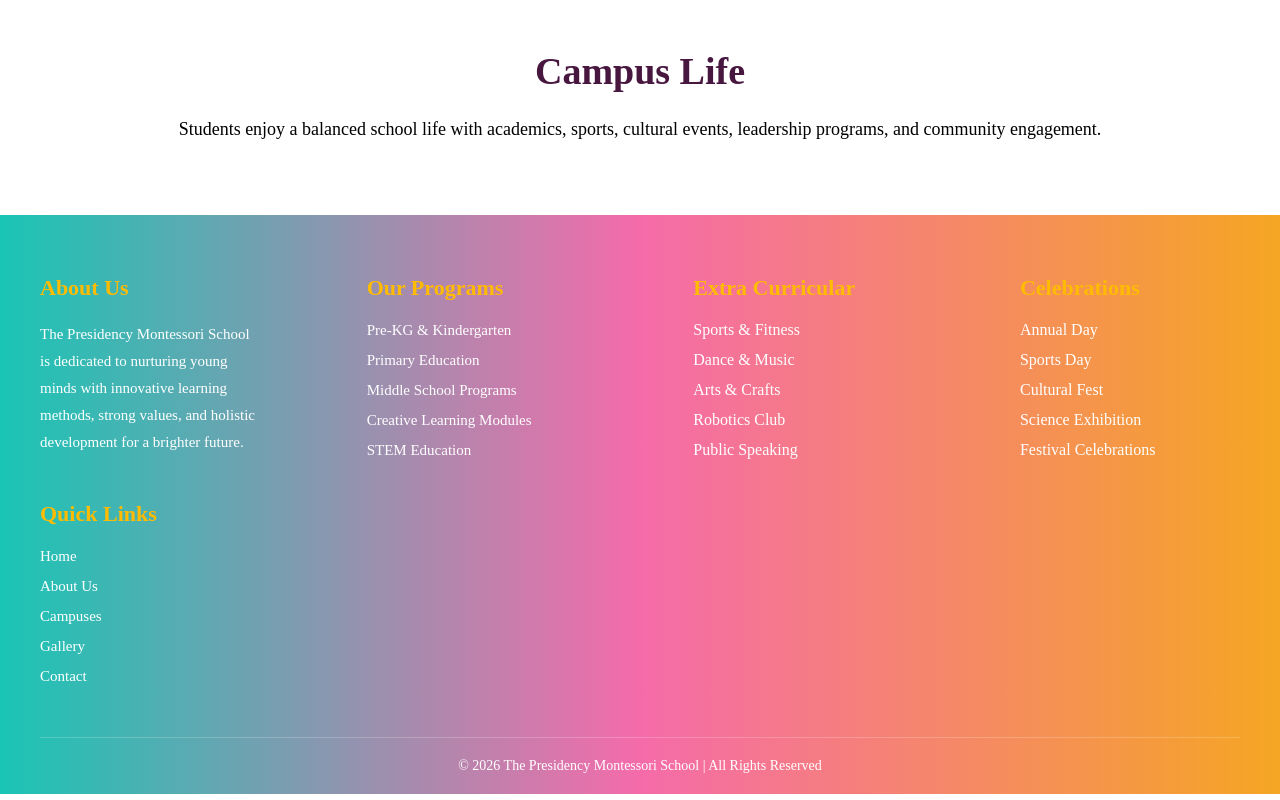
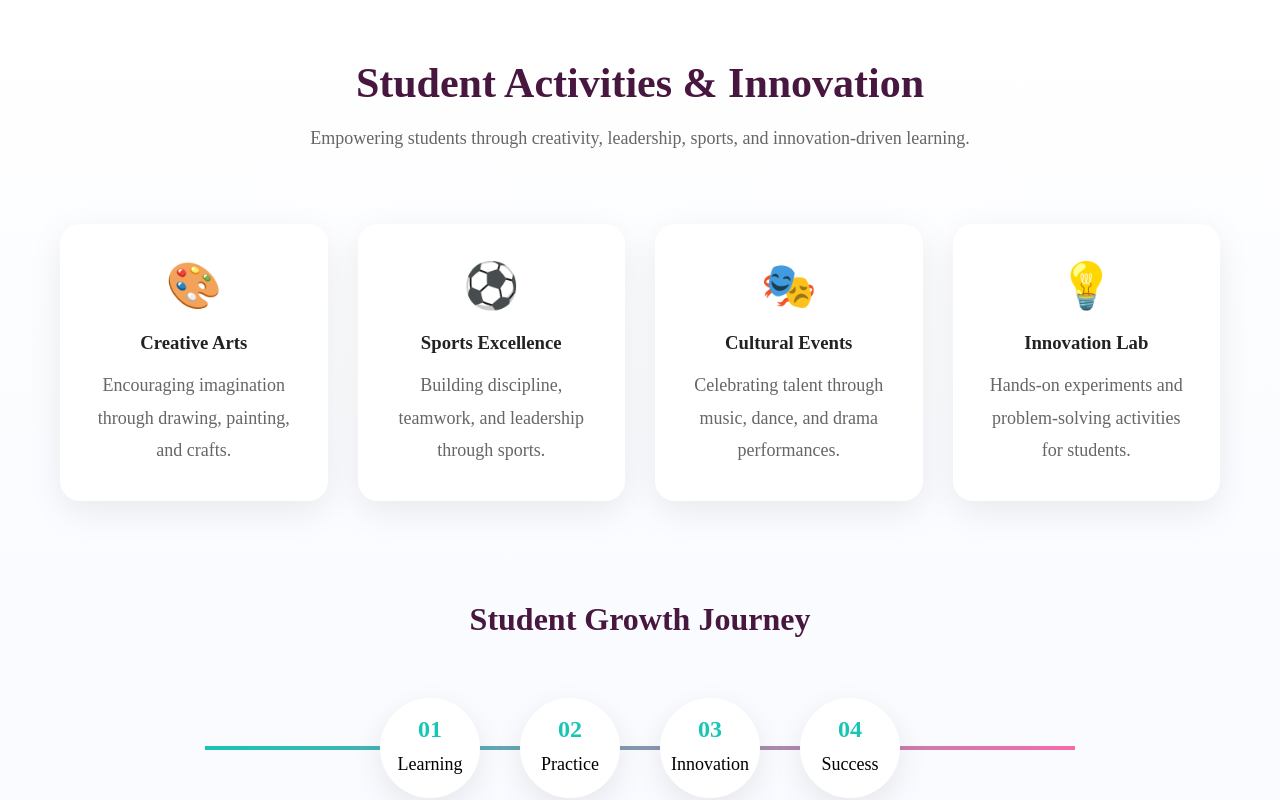
Before and after one commit to rajalingamg-12/Presidency_pro, a React (Create React App) app: page /campuses in a window 1280 px wide. Shown: the part 2100-2900 px from the top of the page. Built offline with nearby package versions, Linux system fonts and the light colour scheme.

Commit message:
Updated campuses folder with some content

```diff
--- a/src/pages/campuses/Campuses.css
+++ b/src/pages/campuses/Campuses.css
@@ -70,6 +70,254 @@
   transform: translateY(-8px);
 }
 
+
+/* Student Activities */
+.student-activities {
+  padding: 100px 60px;
+  background: #f8faff;
+  text-align: center;
+}
+
+.student-activities h2 {
+  font-size: 38px;
+  margin-bottom: 50px;
+  color: #48173f;
+}
+
+.activity-timeline {
+  display: flex;
+  justify-content: center;
+  gap: 30px;
+  flex-wrap: wrap;
+}
+
+/* Book Card Animation */
+.book-card {
+  width: 250px;
+  height: 320px;
+  position: relative;
+  perspective: 1200px;
+}
+
+.book-cover,
+.book-page {
+  position: absolute;
+  width: 100%;
+  height: 100%;
+  border-radius: 20px;
+}
+
+.book-cover {
+  background: linear-gradient(90deg, #19c5b5, #f56baa);
+  color: white;
+  font-size: 60px;
+  display: flex;
+  align-items: center;
+  justify-content: center;
+  transform-origin: left;
+  transition: transform 1s ease;
+  box-shadow: 0 15px 30px rgba(0,0,0,0.15);
+}
+
+.book-page {
+  background: white;
+  padding: 30px;
+  box-shadow: 0 15px 30px rgba(0,0,0,0.08);
+  text-align: center;
+}
+
+.book-page h3 {
+  margin-top: 40px;
+  color: #f56baa;
+}
+
+.book-page p {
+  margin-top: 20px;
+  line-height: 1.7;
+}
+
+.book-card:hover .book-cover {
+  transform: rotateY(-150deg);
+}
+
+/* SECTION */
+.activities-section {
+  padding: 100px 8%;
+  background: linear-gradient(to bottom, #ffffff, #f8faff);
+}
+
+/* HEADER */
+.activities-header {
+  text-align: center;
+  margin-bottom: 70px;
+}
+
+.activities-header h2 {
+  font-size: 42px;
+  color: #48173f;
+  margin-bottom: 15px;
+}
+
+.activities-header p {
+  max-width: 700px;
+  margin: auto;
+  color: #666;
+  line-height: 1.8;
+  font-size: 18px;
+}
+
+/* GRID */
+.activities-grid {
+  display: grid;
+  grid-template-columns: repeat(4, 1fr);
+  gap: 30px;
+}
+
+/* CARDS */
+.activity-card {
+  background: white;
+  padding: 35px;
+  border-radius: 20px;
+  text-align: center;
+  box-shadow: 0 10px 35px rgba(0,0,0,0.08);
+  transition: 0.5s ease;
+  position: relative;
+  overflow: hidden;
+}
+
+/* Top line animation */
+.activity-card::before {
+  content: "";
+  position: absolute;
+  top: 0;
+  left: -100%;
+  width: 100%;
+  height: 4px;
+  background: linear-gradient(90deg, #19c5b5, #f56baa);
+  transition: 0.5s;
+}
+
+.activity-card:hover::before {
+  left: 0;
+}
+
+/* Hover lift */
+.activity-card:hover {
+  transform: translateY(-15px);
+  box-shadow: 0 20px 45px rgba(0,0,0,0.15);
+}
+
+.activity-icon {
+  font-size: 45px;
+  margin-bottom: 20px;
+  transition: 0.4s;
+}
+
+.activity-card:hover .activity-icon {
+  transform: scale(1.2) rotate(8deg);
+}
+
+.activity-card h3 {
+  margin-bottom: 15px;
+  color: #222;
+}
+
+.activity-card p {
+  color: #666;
+  line-height: 1.7;
+}
+
+/* JOURNEY */
+.journey-section {
+  margin-top: 100px;
+  text-align: center;
+}
+
+.journey-section h3 {
+  font-size: 32px;
+  margin-bottom: 60px;
+  color: #48173f;
+}
+
+.journey-line {
+  display: flex;
+  justify-content: center;
+  align-items: center;
+  gap: 40px;
+  position: relative;
+}
+
+.journey-line::before {
+  content: "";
+  position: absolute;
+  width: 75%;
+  height: 4px;
+  background: linear-gradient(90deg, #19c5b5, #f56baa);
+  z-index: 0;
+}
+
+.journey-step {
+  width: 100px;
+  height: 100px;
+  background: white;
+  border-radius: 50%;
+  box-shadow: 0 10px 30px rgba(0,0,0,0.08);
+  display: flex;
+  flex-direction: column;
+  justify-content: center;
+  align-items: center;
+  position: relative;
+  z-index: 2;
+  transition: 0.4s;
+}
+
+.journey-step:hover {
+  transform: scale(1.1);
+}
+
+.journey-step span {
+  font-size: 24px;
+  font-weight: bold;
+  color: #19c5b5;
+}
+
+.journey-step p {
+  font-size: 14px;
+  margin-top: 5px;
+}
+
+/* MOBILE */
+@media(max-width: 992px) {
+  .activities-grid {
+    grid-template-columns: repeat(2, 1fr);
+  }
+
+  .journey-line {
+    flex-wrap: wrap;
+    gap: 20px;
+  }
+
+  .journey-line::before {
+    display: none;
+  }
+}
+
+@media(max-width: 768px) {
+  .activities-grid {
+    grid-template-columns: 1fr;
+  }
+
+  .activities-header h2 {
+    font-size: 32px;
+  }
+
+  .journey-step {
+    width: 80px;
+    height: 80px;
+  }
+}
+
+
 @media (max-width: 768px) {
   .facility-grid {
     grid-template-columns: 1fr;
--- a/src/pages/campuses/Campuses.jsx
+++ b/src/pages/campuses/Campuses.jsx
@@ -66,6 +66,72 @@ const Campuses = () => {
         </div>
       </section>
 
+
+      {/* Student Activities Section */}
+<section className="activities-section">
+  <div className="activities-header">
+    <h2>Student Activities & Innovation</h2>
+    <p>
+      Empowering students through creativity, leadership, sports, and
+      innovation-driven learning.
+    </p>
+  </div>
+
+  {/* Activity Cards */}
+  <div className="activities-grid">
+    <div className="activity-card">
+      <div className="activity-icon">🎨</div>
+      <h3>Creative Arts</h3>
+      <p>Encouraging imagination through drawing, painting, and crafts.</p>
+    </div>
+
+    <div className="activity-card">
+      <div className="activity-icon">⚽</div>
+      <h3>Sports Excellence</h3>
+      <p>Building discipline, teamwork, and leadership through sports.</p>
+    </div>
+
+    <div className="activity-card">
+      <div className="activity-icon">🎭</div>
+      <h3>Cultural Events</h3>
+      <p>Celebrating talent through music, dance, and drama performances.</p>
+    </div>
+
+    <div className="activity-card">
+      <div className="activity-icon">💡</div>
+      <h3>Innovation Lab</h3>
+      <p>Hands-on experiments and problem-solving activities for students.</p>
+    </div>
+  </div>
+
+  {/* Professional Timeline */}
+  <div className="journey-section">
+    <h3>Student Growth Journey</h3>
+
+    <div className="journey-line">
+      <div className="journey-step">
+        <span>01</span>
+        <p>Learning</p>
+      </div>
+
+      <div className="journey-step">
+        <span>02</span>
+        <p>Practice</p>
+      </div>
+
+      <div className="journey-step">
+        <span>03</span>
+        <p>Innovation</p>
+      </div>
+
+      <div className="journey-step">
+        <span>04</span>
+        <p>Success</p>
+      </div>
+    </div>
+  </div>
+</section>
+
       {/* Campus Life */}
       <section className="campus-life">
         <h2>Campus Life</h2>
```
